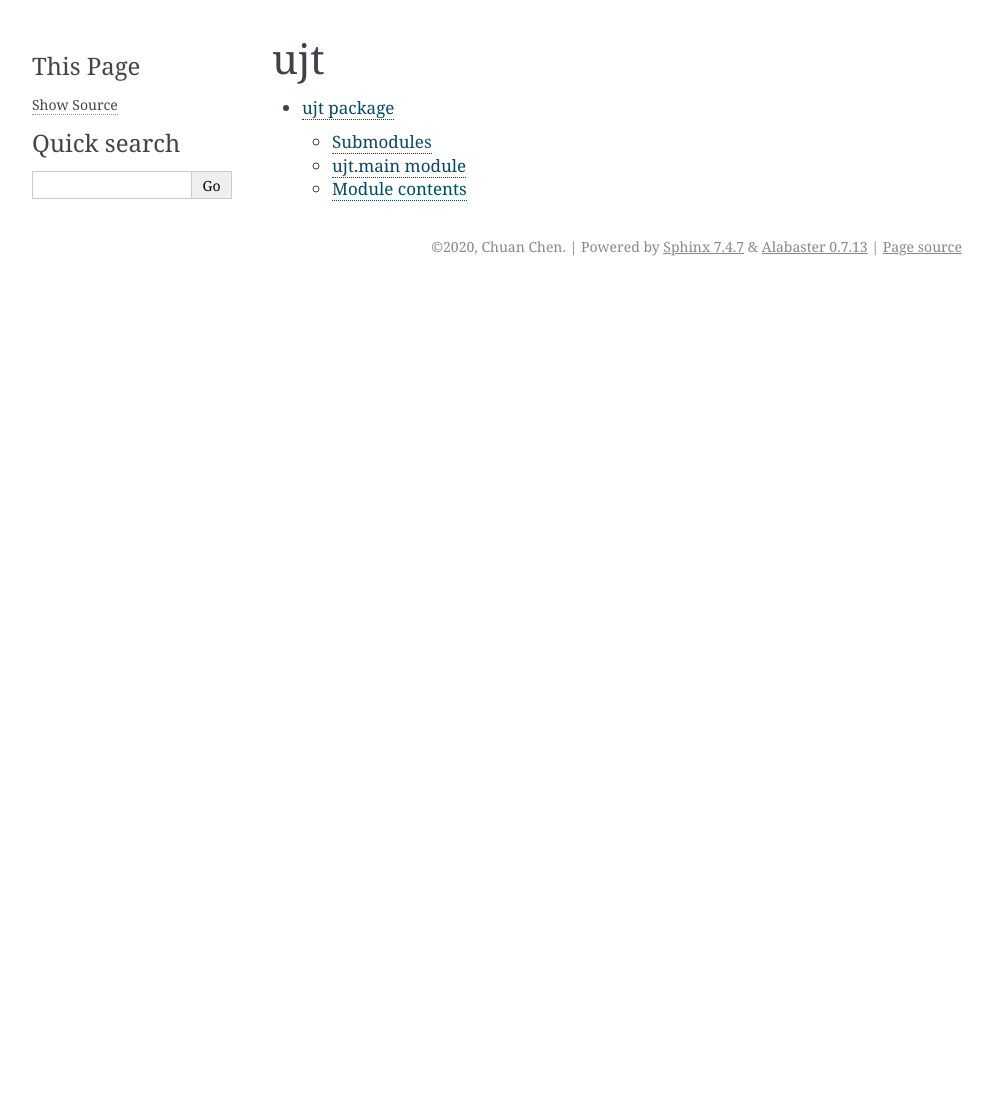
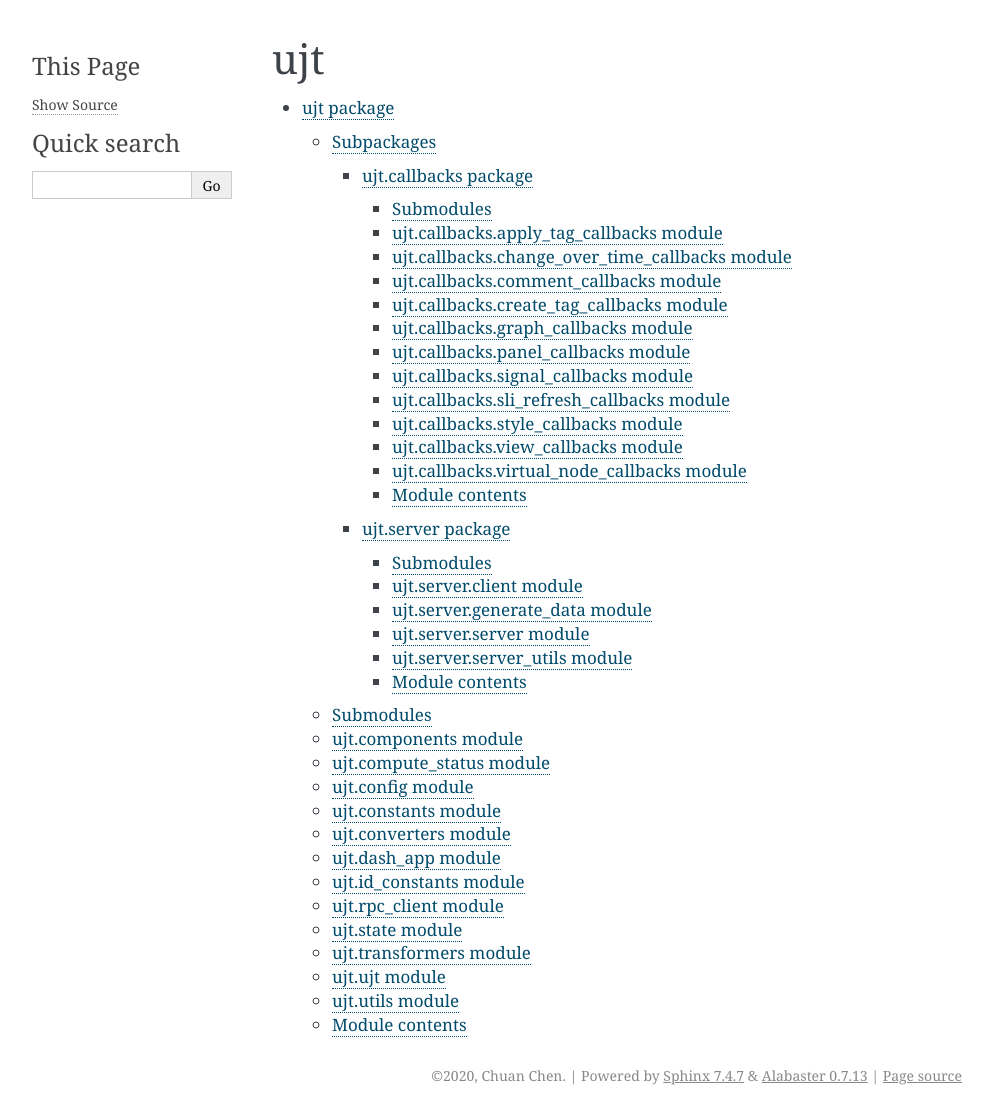
Before and after one commit to googleinterns/userjourneytool, a Sphinx documentation site: the page built from docs/modules.rst, in a window 1280 px wide. Shown: the whole page, without its empty margins (148-1141 px from the left). Built offline with Sphinx 7.4.7, drawn with Linux system fonts in a browser that asks for light colours; before the commit the page ends 900 px from its top, so only the background shows below that.

Commit message:
6: generate new docs

```diff
--- a/docs/index.rst
+++ b/docs/index.rst
@@ -1,8 +1,3 @@
-.. User Journey Tool documentation master file, created by
-   sphinx-quickstart on Thu Sep 10 11:33:00 2020.
-   You can adapt this file completely to your liking, but it should at least
-   contain the root `toctree` directive.
-
 Welcome to User Journey Tool's documentation!
 =============================================
 
--- /dev/null
+++ b/docs/ujt.callbacks.rst
@@ -0,0 +1,101 @@
+ujt.callbacks package
+=====================
+
+Submodules
+----------
+
+ujt.callbacks.apply\_tag\_callbacks module
+------------------------------------------
+
+.. automodule:: ujt.callbacks.apply_tag_callbacks
+   :members:
+   :undoc-members:
+   :show-inheritance:
+
+ujt.callbacks.change\_over\_time\_callbacks module
+--------------------------------------------------
+
+.. automodule:: ujt.callbacks.change_over_time_callbacks
+   :members:
+   :undoc-members:
+   :show-inheritance:
+
+ujt.callbacks.comment\_callbacks module
+---------------------------------------
+
+.. automodule:: ujt.callbacks.comment_callbacks
+   :members:
+   :undoc-members:
+   :show-inheritance:
+
+ujt.callbacks.create\_tag\_callbacks module
+-------------------------------------------
+
+.. automodule:: ujt.callbacks.create_tag_callbacks
+   :members:
+   :undoc-members:
+   :show-inheritance:
+
+ujt.callbacks.graph\_callbacks module
+-------------------------------------
+
+.. automodule:: ujt.callbacks.graph_callbacks
+   :members:
+   :undoc-members:
+   :show-inheritance:
+
+ujt.callbacks.panel\_callbacks module
+-------------------------------------
+
+.. automodule:: ujt.callbacks.panel_callbacks
+   :members:
+   :undoc-members:
+   :show-inheritance:
+
+ujt.callbacks.signal\_callbacks module
+--------------------------------------
+
+.. automodule:: ujt.callbacks.signal_callbacks
+   :members:
+   :undoc-members:
+   :show-inheritance:
+
+ujt.callbacks.sli\_refresh\_callbacks module
+--------------------------------------------
+
+.. automodule:: ujt.callbacks.sli_refresh_callbacks
+   :members:
+   :undoc-members:
+   :show-inheritance:
+
+ujt.callbacks.style\_callbacks module
+-------------------------------------
+
+.. automodule:: ujt.callbacks.style_callbacks
+   :members:
+   :undoc-members:
+   :show-inheritance:
+
+ujt.callbacks.view\_callbacks module
+------------------------------------
+
+.. automodule:: ujt.callbacks.view_callbacks
+   :members:
+   :undoc-members:
+   :show-inheritance:
+
+ujt.callbacks.virtual\_node\_callbacks module
+---------------------------------------------
+
+.. automodule:: ujt.callbacks.virtual_node_callbacks
+   :members:
+   :undoc-members:
+   :show-inheritance:
+
+Module contents
+---------------
+
+.. automodule:: ujt.callbacks
+   :members:
+   :undoc-members:
+   :show-inheritance:
--- a/docs/ujt.rst
+++ b/docs/ujt.rst
@@ -1,13 +1,110 @@
 ujt package
 ===========
+
+Subpackages
+-----------
+
+.. toctree::
+   :maxdepth: 4
+
+   ujt.callbacks
+   ujt.server
 
 Submodules
 ----------
 
-ujt.main module
----------------
+ujt.components module
+---------------------
 
-.. automodule:: ujt.main
+.. automodule:: ujt.components
+   :members:
+   :undoc-members:
+   :show-inheritance:
+
+ujt.compute\_status module
+--------------------------
+
+.. automodule:: ujt.compute_status
+   :members:
+   :undoc-members:
+   :show-inheritance:
+
+ujt.config module
+-----------------
+
+.. automodule:: ujt.config
+   :members:
+   :undoc-members:
+   :show-inheritance:
+
+ujt.constants module
+--------------------
+
+.. automodule:: ujt.constants
+   :members:
+   :undoc-members:
+   :show-inheritance:
+
+ujt.converters module
+---------------------
+
+.. automodule:: ujt.converters
+   :members:
+   :undoc-members:
+   :show-inheritance:
+
+ujt.dash\_app module
+--------------------
+
+.. automodule:: ujt.dash_app
+   :members:
+   :undoc-members:
+   :show-inheritance:
+
+ujt.id\_constants module
+------------------------
+
+.. automodule:: ujt.id_constants
+   :members:
+   :undoc-members:
+   :show-inheritance:
+
+ujt.rpc\_client module
+----------------------
+
+.. automodule:: ujt.rpc_client
+   :members:
+   :undoc-members:
+   :show-inheritance:
+
+ujt.state module
+----------------
+
+.. automodule:: ujt.state
+   :members:
+   :undoc-members:
+   :show-inheritance:
+
+ujt.transformers module
+-----------------------
+
+.. automodule:: ujt.transformers
+   :members:
+   :undoc-members:
+   :show-inheritance:
+
+ujt.ujt module
+--------------
+
+.. automodule:: ujt.ujt
+   :members:
+   :undoc-members:
+   :show-inheritance:
+
+ujt.utils module
+----------------
+
+.. automodule:: ujt.utils
    :members:
    :undoc-members:
    :show-inheritance:
--- /dev/null
+++ b/docs/ujt.server.rst
@@ -0,0 +1,45 @@
+ujt.server package
+==================
+
+Submodules
+----------
+
+ujt.server.client module
+------------------------
+
+.. automodule:: ujt.server.client
+   :members:
+   :undoc-members:
+   :show-inheritance:
+
+ujt.server.generate\_data module
+--------------------------------
+
+.. automodule:: ujt.server.generate_data
+   :members:
+   :undoc-members:
+   :show-inheritance:
+
+ujt.server.server module
+------------------------
+
+.. automodule:: ujt.server.server
+   :members:
+   :undoc-members:
+   :show-inheritance:
+
+ujt.server.server\_utils module
+-------------------------------
+
+.. automodule:: ujt.server.server_utils
+   :members:
+   :undoc-members:
+   :show-inheritance:
+
+Module contents
+---------------
+
+.. automodule:: ujt.server
+   :members:
+   :undoc-members:
+   :show-inheritance:
```
Also changed, not shown: 2 other files.
